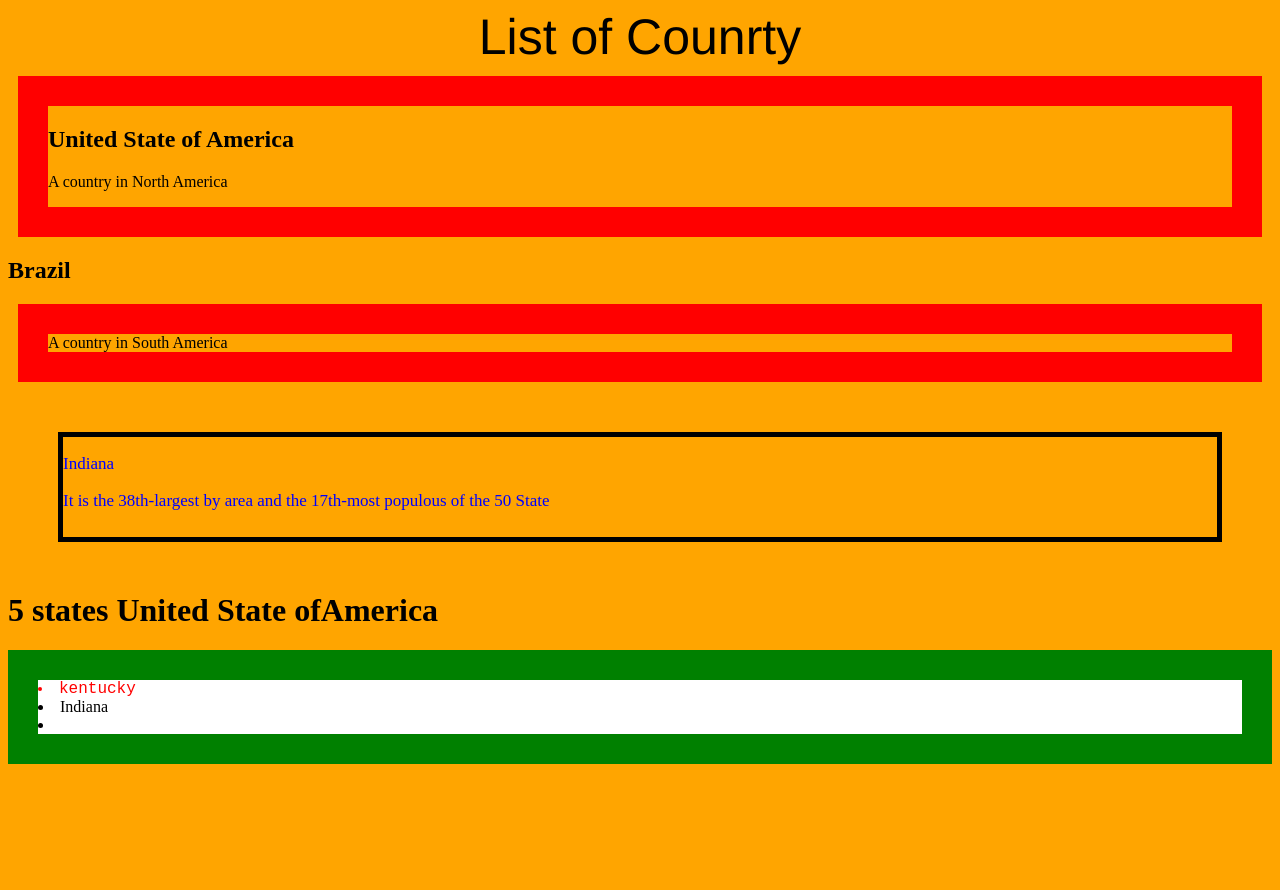
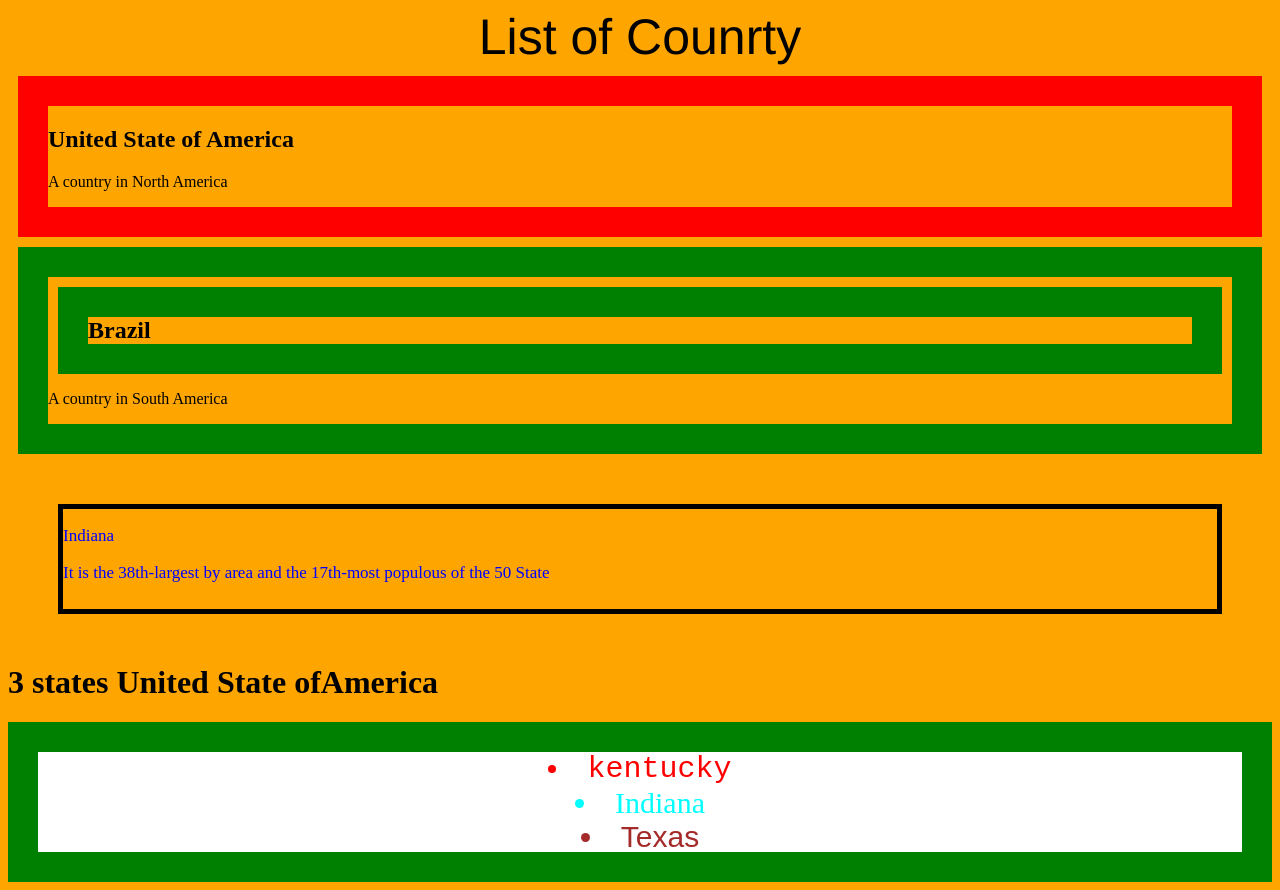
Before and after one commit to Itsindi22/CSSCheckup, a plain HTML site: page index.html in a window 1280 px wide. Before the commit the page ends 800 px from the top, so only its background shows below. Drawn offline with Linux system fonts and the light colour scheme.

Commit message:
csscheckup

```diff
--- a/index.html
+++ b/index.html
@@ -12,29 +12,25 @@
 
 </style>
 </head>
-<header> List of Counrty </header>
+<header class="example"> List of Counrty </header>
 <div class="United">
     <h2 id="United"> United State of America </h2>
     <p id="United"> A country in North America </p>
 </div>
 <div class="Brazil">
-    <h2> Brazil</h2>
-    <p id="Brazil"> A country in South America </p>
+    <h2 class="Brazil"> Brazil</h2>
+    <p>  A country in South America </p>
     </div>
 <div class="Indiana">
 <p> Indiana  </p>
 <p> It is the 38th-largest by area and the 17th-most populous of the 50 State</p>
    </div>
-   <h1>5 states United State ofAmerica</h1>
+   <h1> 3 states United State ofAmerica</h1>
    <div id="States">
 
 <li id=kentucky> kentucky</li>
-<li id="2state">  Indiana </li>
-<li id="> Texas</li>
-
-   </div>
-<body>
+<li id="Indiana">  Indiana </li>
+<li id="Texas"> Texas </li>
 
 
-</body>
 </html>
--- a/main.css
+++ b/main.css
@@ -22,24 +22,39 @@ header{
 }
 #States{
     background-color:white;
-    border:30px solid green;s
+    border:30px solid green;
     height:100px;
+}
+
+#Brazil{
+
+    margin:10px;
+    border:30px solid green;
+}
+.Brazil{
+
+    margin:10px;
+    border:30px solid green;
+
+
+}
+#Indiana{
+    color:aqua;
+    font-size:30px;
+text-align: center;
+
+
 }
 #kentucky{
     color:red;
     font-family: 'Courier New', Courier, monospace;
-}
-#Brazil{
-
-    margin:10px;
-    border:30px solid red;
-}
-#Indiana{
-    color:aqua;
-
+    font-size:30px;
+    text-align:center;
 }
 #Texas{
     color:brown;
+    font-size:30px;
+    text-align: center;
     font-family:Arial, Helvetica, sans-serif;
 
 }
```
